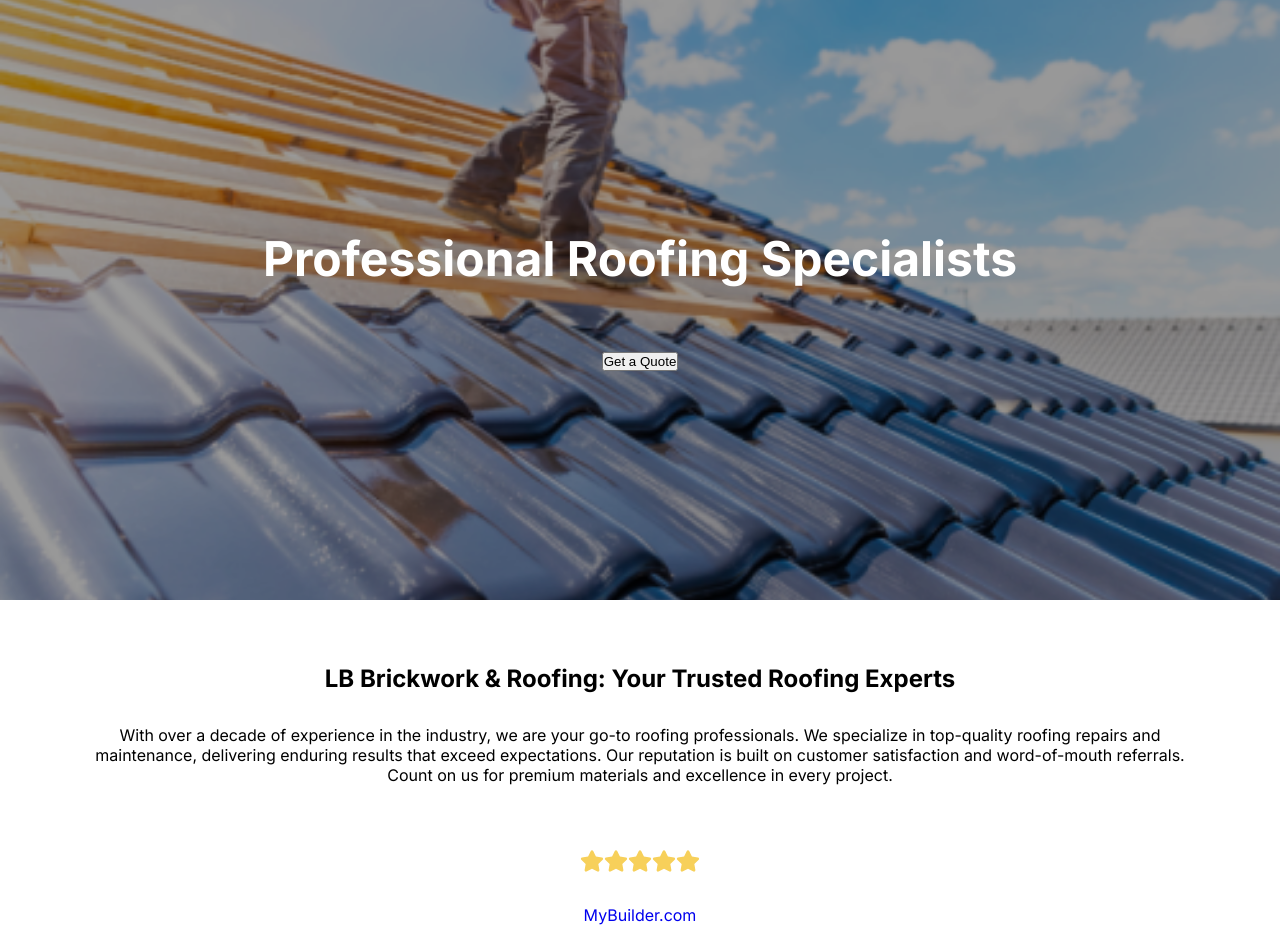
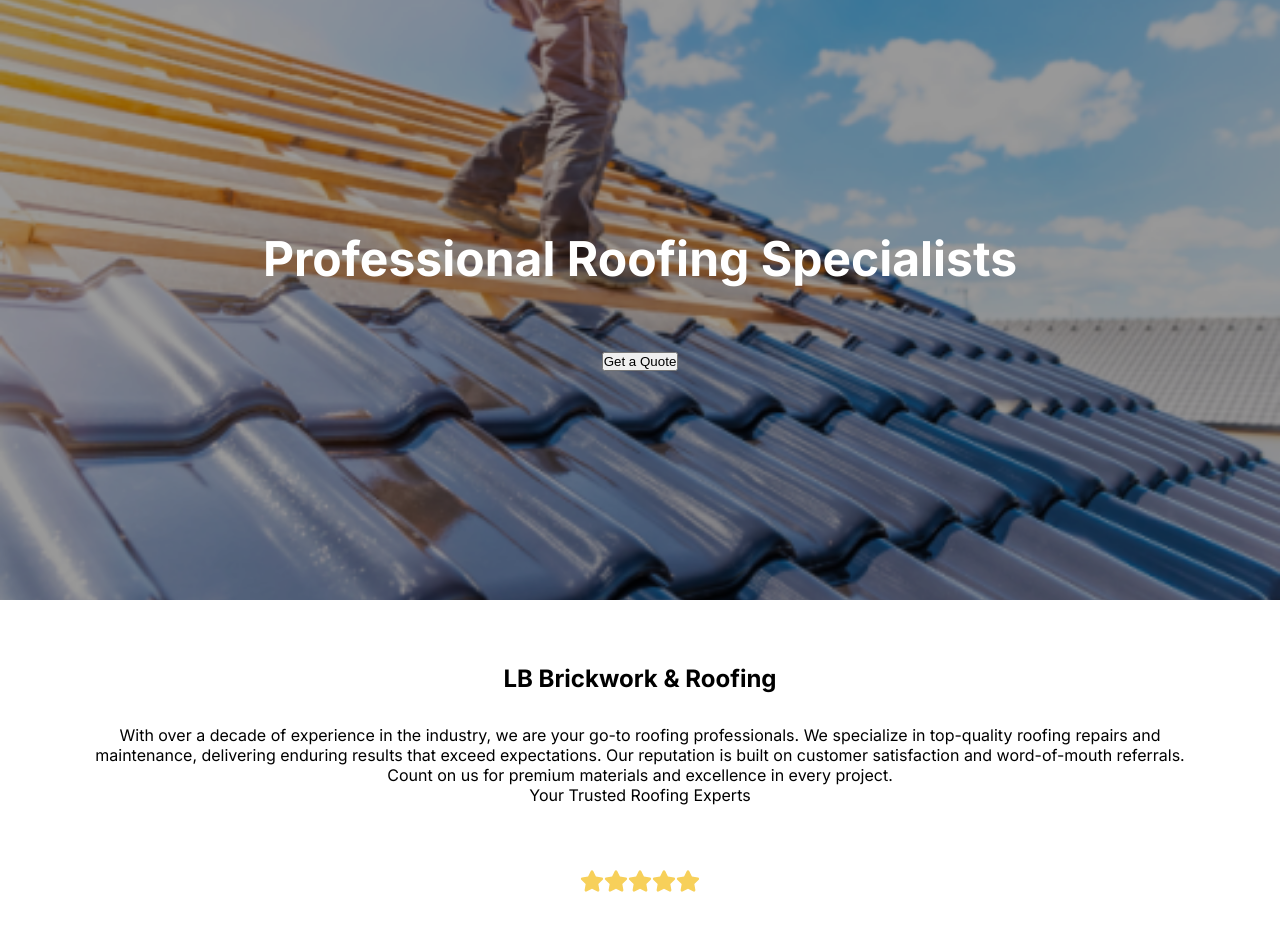
Before and after one commit to jake4369/blroofing, a Next.js app: page / in a window 1280 px wide. Shown: the top 927 px of the page. Built offline with nearby package versions, Linux system fonts and the light colour scheme.

Commit message:
About section

```diff
--- a/components/About/About.jsx
+++ b/components/About/About.jsx
@@ -1,7 +1,7 @@
 const About = () => {
   return (
     <section className="about-section">
-      <h1>LB Brickwork & Roofing: Your Trusted Roofing Experts</h1>
+      <h1>LB Brickwork & Roofing</h1>
 
       <p>
         With over a decade of experience in the industry, we are your go-to
@@ -11,6 +11,8 @@ const About = () => {
         referrals. Count on us for premium materials and excellence in every
         project.
       </p>
+
+      <span>Your Trusted Roofing Experts</span>
 
       {/*
           <p>
```
